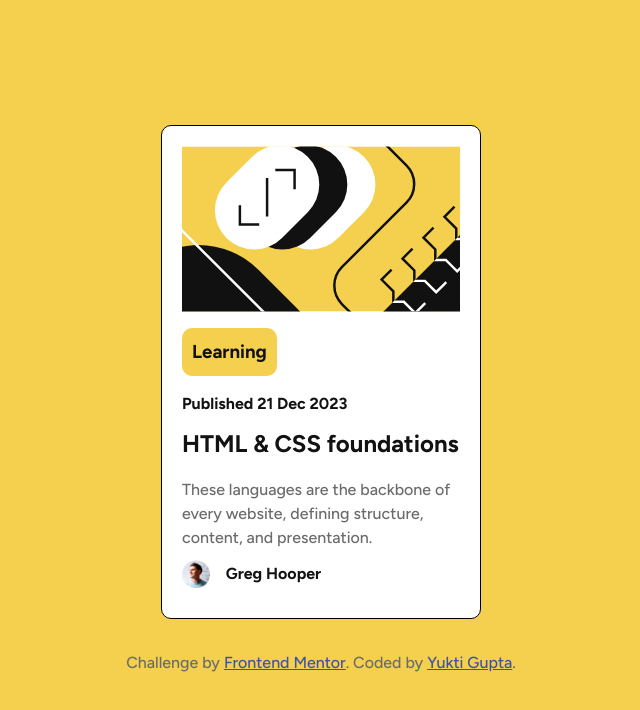
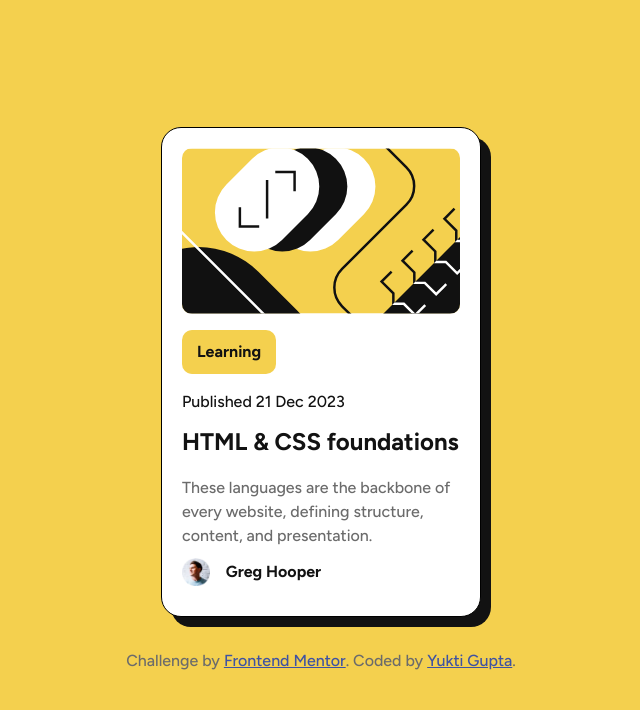
Before and after one commit to yMeeraki/blog-preview-card, a plain HTML site: page index.html in a window 1280 px wide. Shown: the whole page, without its empty margins (319-959 px from the left). Drawn offline with Linux system fonts and the light colour scheme.

Commit message:
Final styling before feedback

```diff
--- a/index.html
+++ b/index.html
@@ -24,8 +24,8 @@
     <section>
       <div class="heading">
         <img src="./assets/images/illustration-article.svg" alt="illustration-article">
-        <h3>Learning</h3>
-        <h4>Published 21 Dec 2023</h4>
+        <h4>Learning</h4>
+        <p>Published 21 Dec 2023</p>
       </div>
 
 
--- a/stylesheet.css
+++ b/stylesheet.css
@@ -33,10 +33,19 @@ div{
 }
 
 /*Styling of heading*/
-.heading h3{
+.heading img{
+  border-radius: 10px;
+}
+
+.heading h4{
   background-color: hsl(47, 88%, 63%);
-  padding: 10px;
+  padding: 10px 15px;
   border-radius: 10px;
+}
+
+.heading p{
+  color: hsl(0, 0%, 7%);
+
 }
 
 /*Styling of author*/
@@ -60,14 +69,12 @@ div{
     background-color: hsl(0, 0%, 100%);
     border: 1px solid black;
     border-radius: 20px;
+    box-shadow: 10px 10px;
+
     max-width: 20rem;
     width: 100rem;
 
-
-
     padding: 20px;
-
-    border-radius: 10px;
 }
 
 
```
